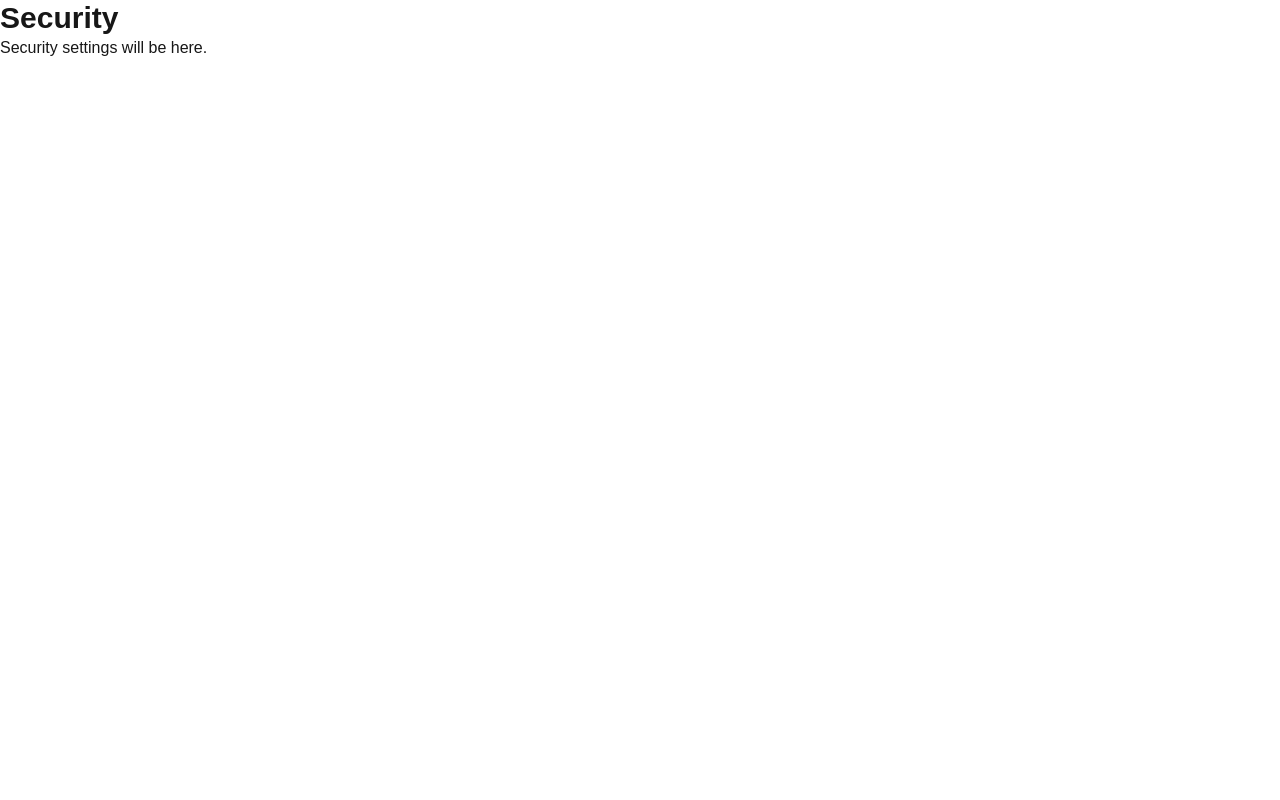
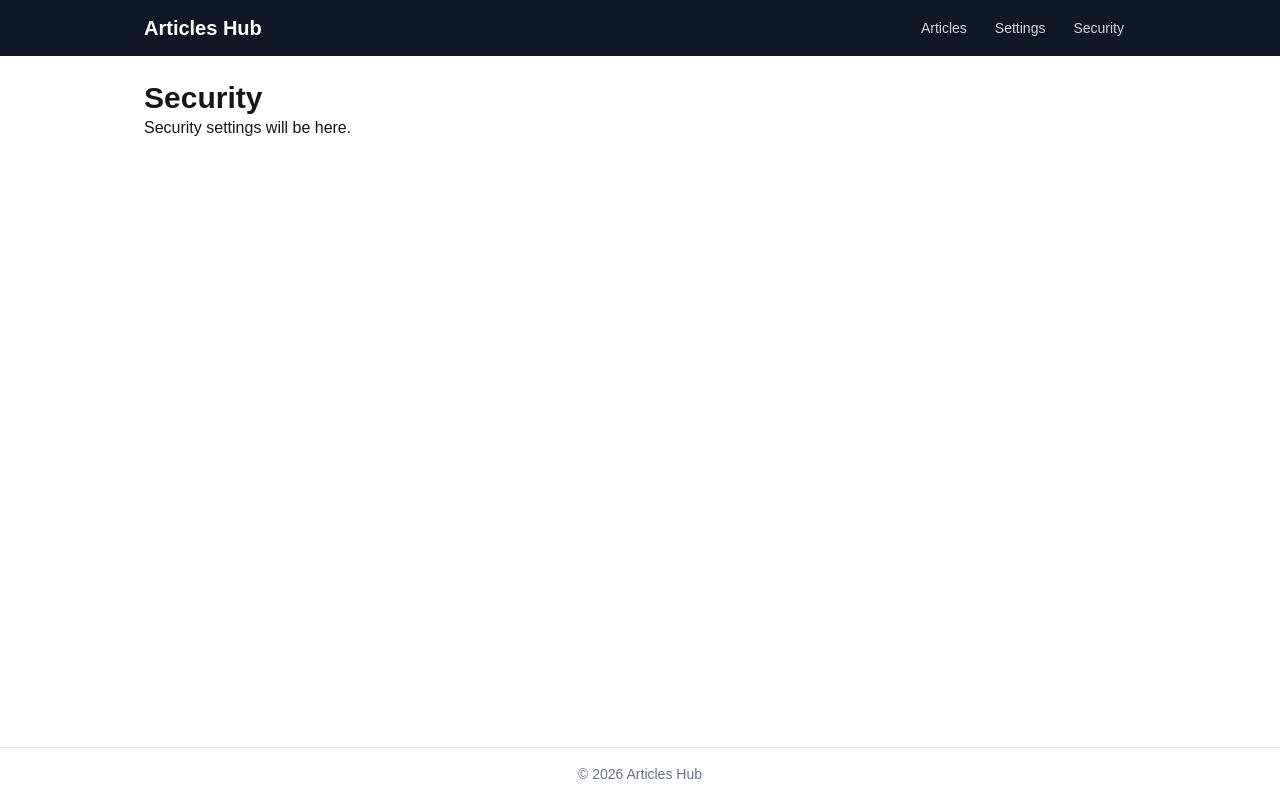
Before and after one commit to vt232kod-debug/NextJS-Lab-Project, a Next.js app: page /profile/security in a window 1280 px wide. Built offline with nearby package versions, Linux system fonts and the light colour scheme.

Commit message:
feat: add main layout with navigation

```diff
--- /dev/null
+++ b/src/app/(main)/layout.tsx
@@ -0,0 +1,51 @@
+import Link from "next/link";
+
+export default function MainLayout({
+  children,
+}: {
+  children: React.ReactNode;
+}) {
+  return (
+    <div className="min-h-screen flex flex-col">
+      <header className="bg-gray-900 text-white sticky top-0 z-50">
+        <nav className="max-w-5xl mx-auto flex items-center justify-between px-4 h-14">
+          <Link href="/" className="text-xl font-bold text-white no-underline">
+            Articles Hub
+          </Link>
+          <ul className="flex gap-1 list-none m-0 p-0">
+            <li>
+              <Link
+                href="/articles"
+                className="text-gray-300 hover:text-white px-3 py-2 rounded text-sm no-underline"
+              >
+                Articles
+              </Link>
+            </li>
+            <li>
+              <Link
+                href="/profile/settings"
+                className="text-gray-300 hover:text-white px-3 py-2 rounded text-sm no-underline"
+              >
+                Settings
+              </Link>
+            </li>
+            <li>
+              <Link
+                href="/profile/security"
+                className="text-gray-300 hover:text-white px-3 py-2 rounded text-sm no-underline"
+              >
+                Security
+              </Link>
+            </li>
+          </ul>
+        </nav>
+      </header>
+      <main className="flex-1 max-w-5xl mx-auto w-full px-4 py-6">
+        {children}
+      </main>
+      <footer className="text-center py-4 text-sm text-gray-500 border-t border-gray-200">
+        © 2026 Articles Hub
+      </footer>
+    </div>
+  );
+}
```
